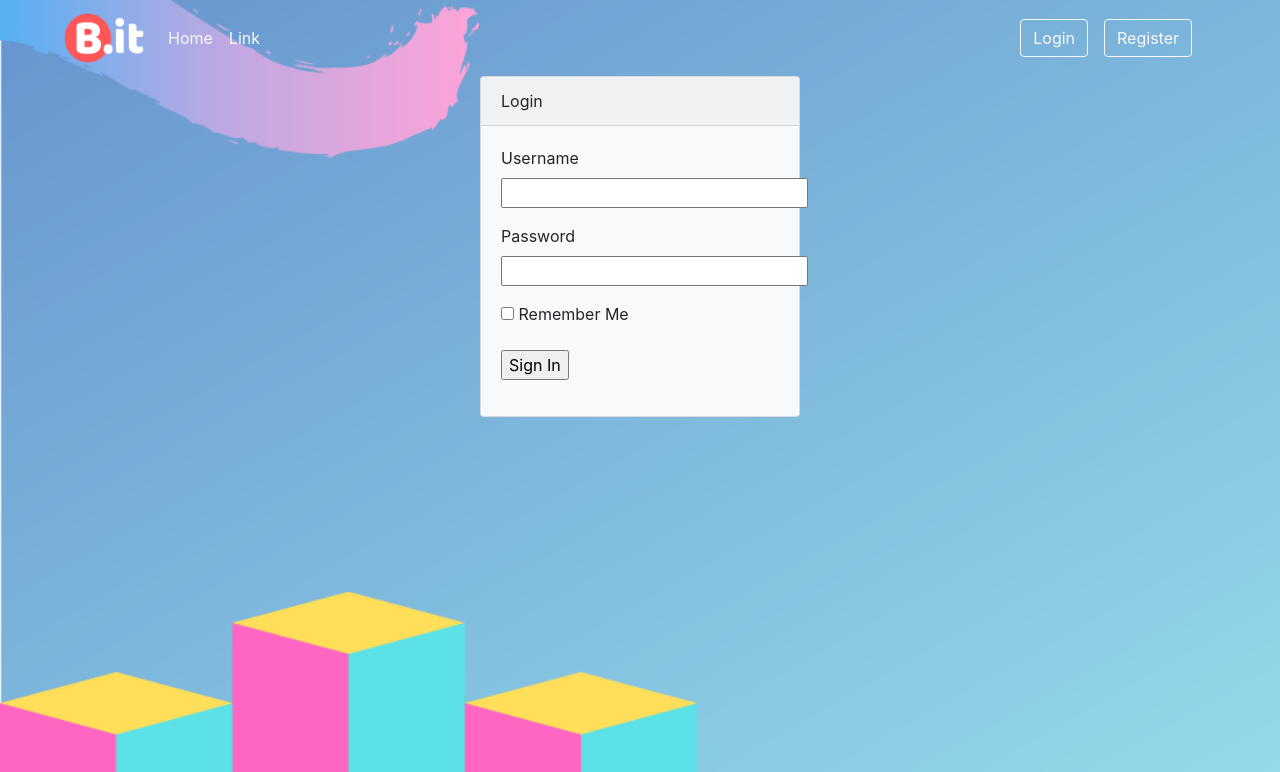
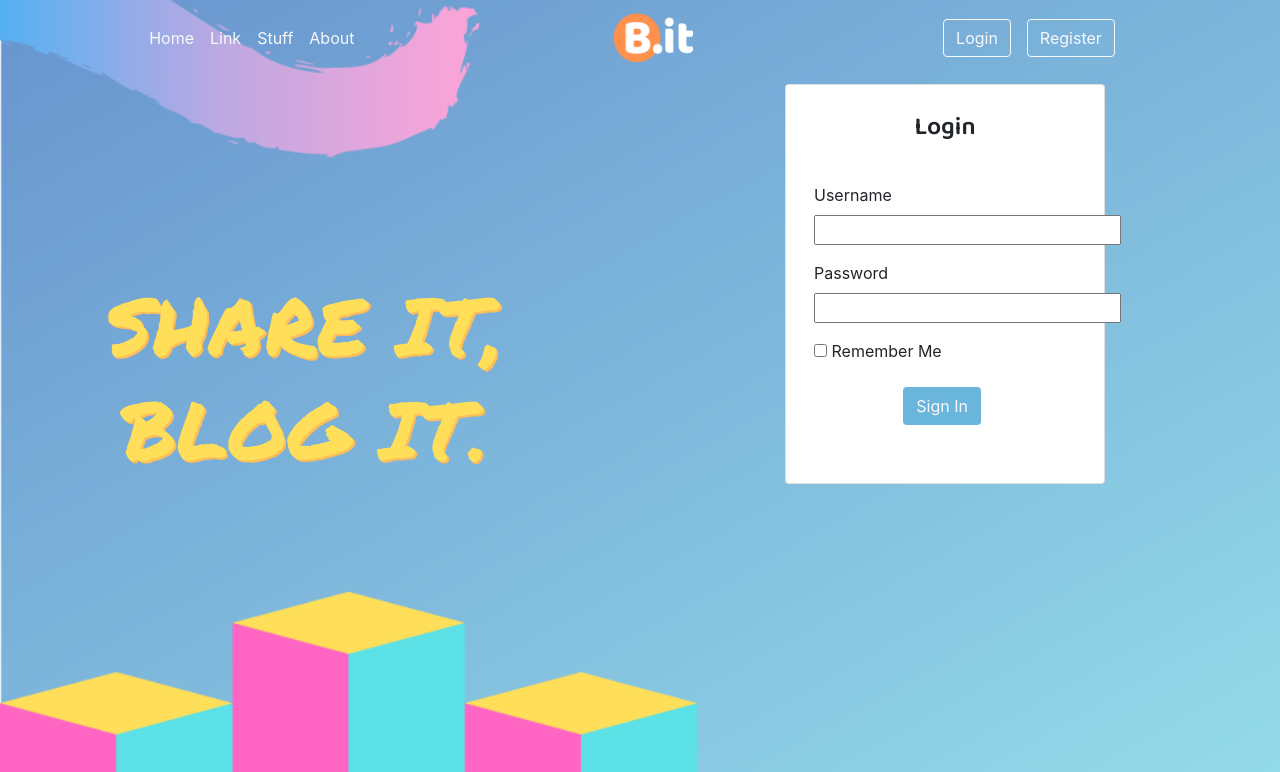
Before and after one commit to gmmonsalve/flask-blog, a Flask app: page /login in a window 1280 px wide. Shown: the top 772 px of the page. Run offline with Flask 2, Linux system fonts and the light colour scheme; some libraries are stand-ins or nearby versions.

Commit message:
new structure

```diff
--- a/app/templates/home.html
+++ b/app/templates/home.html
@@ -10,8 +10,4 @@
             {% endfor %}
         {% endif %}
 {% endwith %}
-<div id="txt" class="container text-center">
-    <h1>SHARE IT</h1>
-    <h1>BLOG IT</h1>
-</div>
 {% endblock %}
--- a/app/templates/index.html
+++ b/app/templates/index.html
@@ -9,29 +9,37 @@
     <script src="https://code.jquery.com/jquery-3.5.1.slim.min.js" integrity="sha384-DfXdz2htPH0lsSSs5nCTpuj/zy4C+OGpamoFVy38MVBnE+IbbVYUew+OrCXaRkfj" crossorigin="anonymous"></script>
     <script src="https://cdn.jsdelivr.net/npm/popper.js@1.16.0/dist/umd/popper.min.js" integrity="sha384-Q6E9RHvbIyZFJoft+2mJbHaEWldlvI9IOYy5n3zV9zzTtmI3UksdQRVvoxMfooAo" crossorigin="anonymous"></script>
     <script src="https://stackpath.bootstrapcdn.com/bootstrap/4.5.0/js/bootstrap.min.js" integrity="sha384-OgVRvuATP1z7JjHLkuOU7Xw704+h835Lr+6QL9UvYjZE3Ipu6Tp75j7Bh/kR0JKI" crossorigin="anonymous"></script>
+    <link href="https://fonts.googleapis.com/css2?family=Baloo+2:wght@600&display=swap" rel="stylesheet">
     <title>Document</title>
 </head>
 <body>
     <nav class="navbar navbar-expand-lg navbar-light bg-transparent text-center">
 
-            <a class="navbar-brand ml-5" href="#">
-                <img src="{{ url_for('static', filename='img/logo2.png') }}" width="80" height="50" alt="" loading="lazy">
-              </a>
+
 
         <button class="navbar-toggler" type="button" data-toggle="collapse" data-target="#navbarTogglerDemo02" aria-controls="navbarTogglerDemo02" aria-expanded="false" aria-label="Toggle navigation">
           <span class="navbar-toggler-icon"></span>
         </button>
 
         <div class="collapse navbar-collapse" id="navbarTogglerDemo02">
-          <ul class="navbar-nav mr-auto mt-2 mt-lg-0">
+          <ul class="navbar-nav ml-auto mr-auto mt-2 mt-lg-0">
             <li class="nav-item">
               <a class="nav-link text-light" href="#">Home</a>
             </li>
             <li class="nav-item">
               <a class="nav-link text-light" href="#">Link</a>
             </li>
+            <li class="nav-item">
+              <a class="nav-link text-light" href="#">Stuff</a>
+            </li>
+            <li class="nav-item">
+              <a class="nav-link text-light" href="#">About</a>
+            </li>
           </ul>
-          <form class="form-inline my-2 my-lg-0 mr-5">
+          <a class="navbar-brand mr-auto ml-auto" href="#">
+            <img src="{{ url_for('static', filename='img/logo.png') }}" width="80" height="50" alt="" loading="lazy">
+          </a>
+          <form class="form-inline my-2 my-lg-0 ml-auto mr-auto">
 
             <a class="btn btn-outline-light mr-3" href="{{ url_for('login') }}" role="button">Login</a>
             <a class="btn btn-outline-light mr-4" href="{{ url_for('register') }}" role="button">Register</a>
--- a/app/templates/login.html
+++ b/app/templates/login.html
@@ -1,35 +1,42 @@
 {% extends "index.html" %}
 
 {% block body %}
-<div class="container d-flex justify-content-center">
-    <div class="card bg-light mb-3" style="max-width: 20rem;">
-        <div class="card-header">Login</div>
+  <div class="row">
+    <div class="col-sm">
+      <div id="txt" class="container text-center">
+        <h1>SHARE IT,</h1>
+        <h1>BLOG IT.</h1>
+    </div>
+    </div>
+    <div class="col-sm">
+      <div class="card mt-2 ml-auto mr-auto mb-5" style="max-width: 20rem; min-height: 25rem;">
+        <div class="card-title text-center mt-4 mb-3" style="font-family: 'Baloo 2', cursive; font-size: 25px;">Login</div>
         <div class="card-body">
-          <form action="" method="POST" novalidate>
+          <form action="" method="POST" novalidate class="ml-auto mr-auto">
             {{ form.hidden_tag() }}
-           <p>
+           <p class="ml-2 mr-4">
               {{ form.username.label }}<br>
               {{ form.username(size=25) }}<br>
               {% for error in form.username.errors %}
-              <div class="alert alert-danger" role="alert">
+              <div class="alert alert-danger" style="max-width: 100%;" role="alert">
                {{ error }}
               </div>
               {% endfor %}
           </p>
 
-          <p>
+          <p class="ml-2 mr-4">
               {{ form.password.label }}<br>
               {{ form.password(size=25) }}<br>
               {% for error in form.password.errors %}
-              <div class="alert alert-danger" role="alert">
+              <div class="alert alert-danger" style="max-width: 100%;" role="alert">
                {{ error }}
               </div>
               {% endfor %}
           </p>
-          <p>{{ form.remember_me() }} {{ form.remember_me.label }}</p>
-          <p>{{ form.submit() }}</p>
+          <p class="ml-2 mr-4">{{ form.remember_me() }} {{ form.remember_me.label }}</p>
+          <p style="margin-left: 35%;">{{ form.submit(class_='btn bcolor text-light') }}</p>
           </form>
         </div>
-      </div>
-</div>
+    </div>
+  </div>
 {% endblock %}
```
